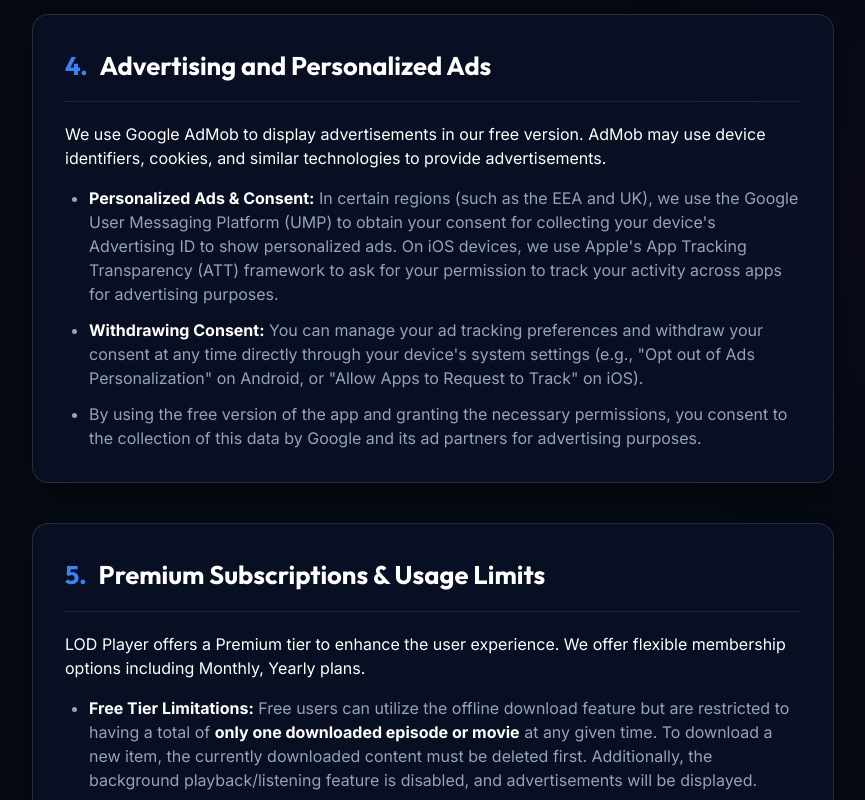
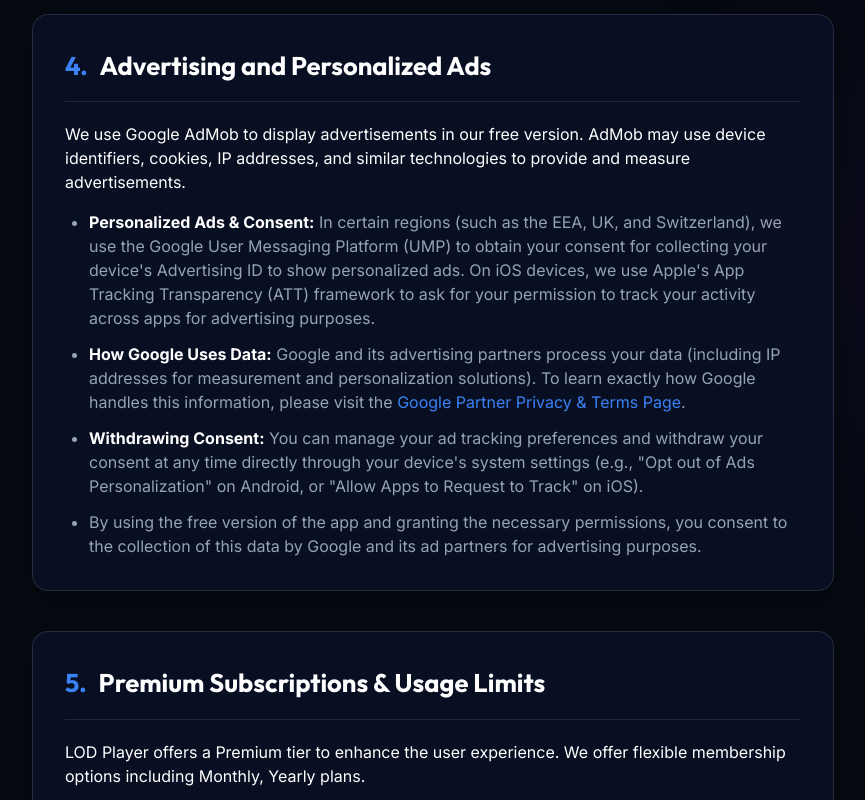
Before and after one commit to loddigital/lodplayer-web, a website with bundled scripts: page privacy-policy.html in a window 1280 px wide. Shown: the part 1360-2160 px from the top of the page, without its empty margins (207-1072 px from the left). Built offline with nearby package versions, Linux system fonts and the light colour scheme.

Commit message:
docs: update privacy policy effective date and expand ad tracking transparency disclosures

```diff
--- a/privacy-policy.html
+++ b/privacy-policy.html
@@ -12,7 +12,8 @@
 
     <!-- Open Graph / Social Media -->
     <meta property="og:title" content="Privacy Policy - LOD Player" />
-    <meta property="og:description" content="Privacy Policy for LOD Player. Learn how we handle your information and respect your privacy." />
+    <meta property="og:description"
+        content="Privacy Policy for LOD Player. Learn how we handle your information and respect your privacy." />
     <meta property="og:type" content="website" />
     <meta property="og:url" content="https://lodplayer.com/privacy-policy.html" />
 
@@ -57,7 +58,7 @@
                     Privacy Policy</h1>
                 <p
                     class="text-[1rem] text-textDark bg-white/5 inline-block px-4 py-1.5 rounded-full border border-white/10">
-                    <strong>Effective Date:</strong> June 15, 2026
+                    <strong>Effective Date:</strong> June 17, 2026
                 </p>
             </div>
 
@@ -126,13 +127,22 @@
                         <span class="text-primary">4.</span> Advertising and Personalized Ads
                     </h2>
                     <p class="mb-4">We use Google AdMob to display advertisements in our free version. AdMob may use
-                        device identifiers, cookies, and similar technologies to provide advertisements.</p>
+                        device identifiers, cookies, IP addresses, and similar technologies to provide and measure
+                        advertisements.</p>
                     <ul class="list-disc pl-6 space-y-3 text-textDark">
                         <li><strong class="text-white">Personalized Ads & Consent:</strong> In certain regions (such as
-                            the EEA and UK), we use the Google User Messaging Platform (UMP) to obtain your consent for
+                            the EEA, UK, and Switzerland), we use the Google User Messaging Platform (UMP) to obtain
+                            your consent for
                             collecting your device's Advertising ID to show personalized ads. On iOS devices, we use
                             Apple's App Tracking Transparency (ATT) framework to ask for your permission to track your
                             activity across apps for advertising purposes.</li>
+                        <li><strong class="text-white">How Google Uses Data:</strong> Google and its advertising
+                            partners process your data (including IP addresses for measurement and personalization
+                            solutions). To learn exactly how Google handles this information, please visit the <a
+                                href="https://policies.google.com/technologies/partner-sites" target="_blank"
+                                rel="noopener noreferrer"
+                                class="text-primary hover:text-white underline transition-colors">Google Partner Privacy
+                                & Terms Page</a>.</li>
                         <li><strong class="text-white">Withdrawing Consent:</strong> You can manage your ad tracking
                             preferences and withdraw your consent at any time directly through your device's system
                             settings (e.g., "Opt out of Ads Personalization" on Android, or "Allow Apps to Request to
```
